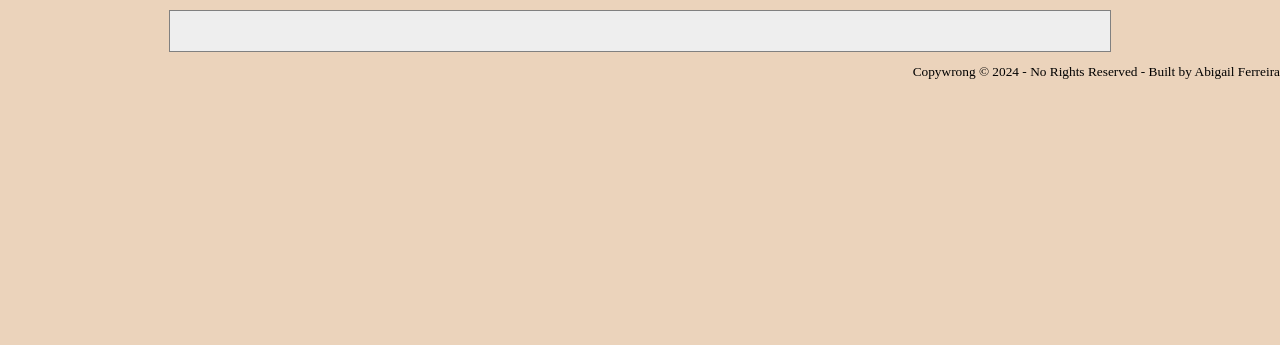
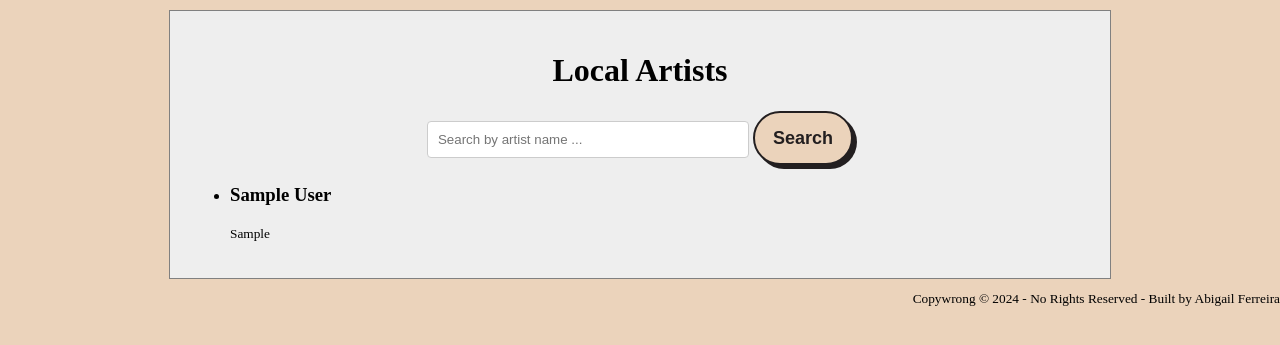
Before and after one commit to abi-7/Kiln-Connection, a PHP site: page /artists.php in a window 1280 px wide. Shown: the part 46-391 px from the top of the page. Run offline with PHP 8.4, Linux system fonts and the light colour scheme; tables that the repository leaves empty or names only in its code hold one stand-in row (values such as "Sample post").

Commit message:
Update artists.php

```diff
--- a/artists.php
+++ b/artists.php
@@ -7,6 +7,19 @@
     Description: main page to explore artists
 
 ****************/
+
+require('connect.php');
+
+// SQL is written as a String.
+//chronological order 5 most recent posts
+$query = "SELECT * FROM artist ORDER BY first_name ASC LIMIT 10";
+
+// Prepare and execute the default query
+$statement = $db->prepare($query);
+
+// Execute the query
+$statement->execute();
+
 
 ?>
 
@@ -23,7 +36,35 @@
 <?php include('nav.php'); ?>
 
 <main>
+    <h1>Local Artists</h1>
+        <form class="search-container" action="" method="GET">
+            <input
+             type="text"
+             class="search-bar"
+             placeholder="Search by artist name ..."
+            />
+            <button type="submit" class="search-button">Search</button>
+        </form>
 
+                        <!--if no entries yet-->
+    <?php if($statement->rowCount() == 0) : ?>
+        <div>
+            <p>No artists yet!</p>
+        </div>
+    <?php else:?>
+        <ul>
+        <?php while($row = $statement->fetch()): ?>
+            <li>
+                <h3>
+                <?= $row['first_name'] . ' ' . $row['last_name'] ?>
+                </h3>
+                <small>
+                <?= $row['home_studio'] ?>
+                </small>
+            </li>
+            <?php endwhile; ?>
+        </ul>
+        <?php endif; ?>
 </main>
 
 <?php include('footer.php'); ?>
```
